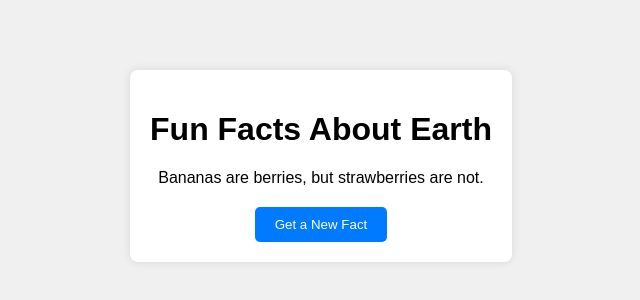
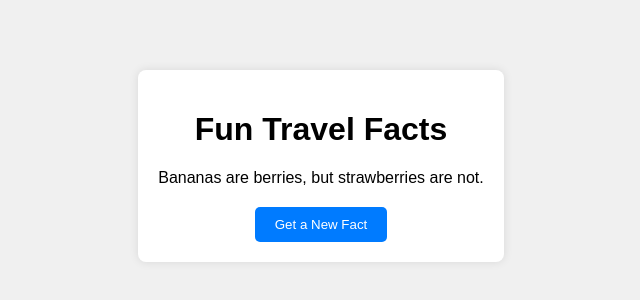
Before and after one commit to Dhruv0045/travel_fact, a plain HTML site: page index.html in a window 1280 px wide. Shown: the part 234-534 px from the top of the page, without its empty margins (319-959 px from the left). Drawn offline with Linux system fonts and the light colour scheme.

Commit message:
Update index.html

```diff
--- a/index.html
+++ b/index.html
@@ -40,7 +40,7 @@
 </head>
 <body>
     <div id="app">
-        <h1>Fun Facts About Earth</h1>
+       <h1>Fun Travel Facts</h1>
         <div id="fact"></div>
         <button id="newFactBtn">Get a New Fact</button>
     </div>
```
